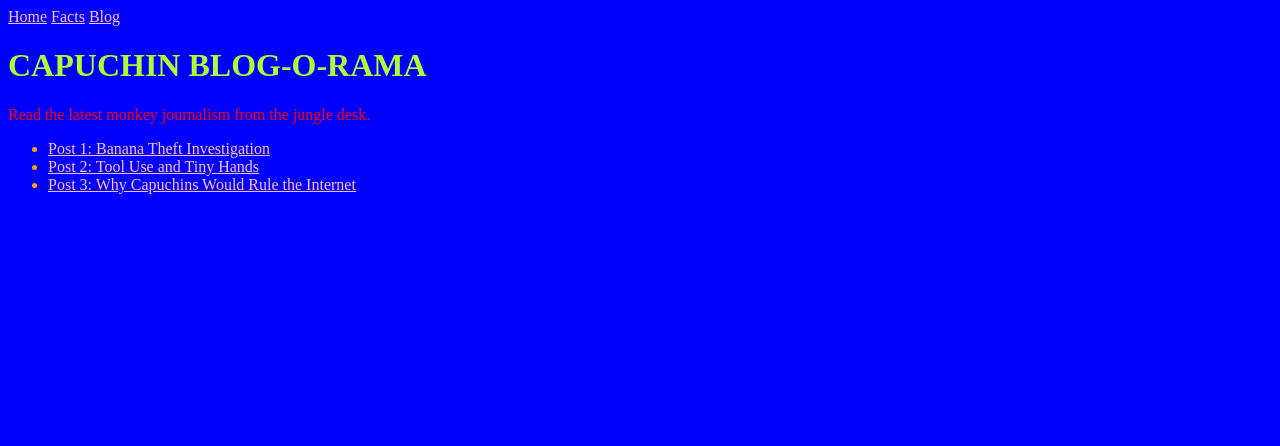
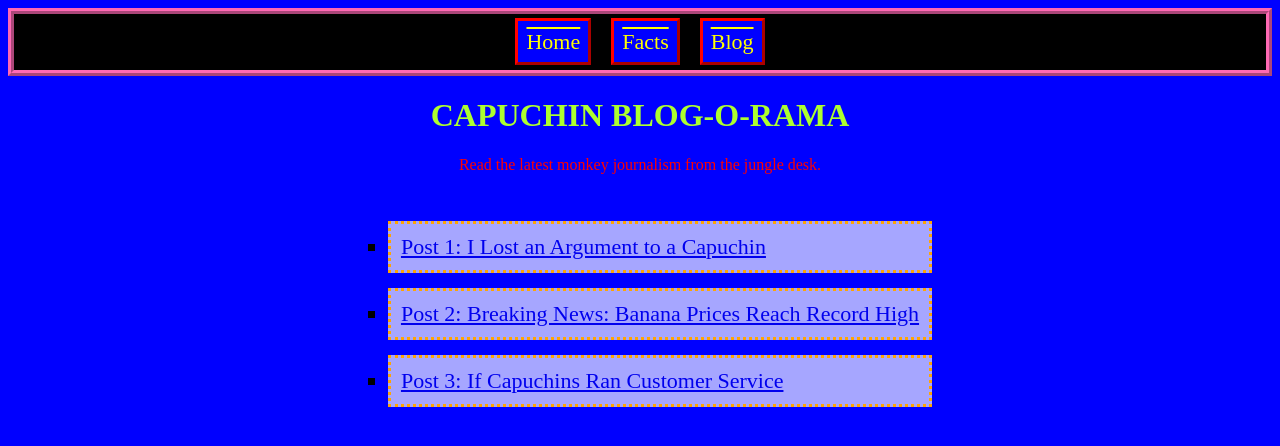
Before and after one commit to RyanKNash/CS375, a plain HTML site: page labs/1a/starter/blog/index.html in a window 1280 px wide. Drawn offline with Linux system fonts and the light colour scheme.

Commit message:
lab 1a complete

```diff
--- a/labs/1a/starter/blog/index.html
+++ b/labs/1a/starter/blog/index.html
@@ -6,6 +6,7 @@
   <title>TODO</title>
   <link rel="stylesheet" href="../style.css">
 </head>
+
 <body>
 
 <nav>
@@ -22,9 +23,9 @@
   <p>Read the latest monkey journalism from the jungle desk.</p>
 
   <ul>
-    <li><a href="post-1.html">Post 1: Banana Theft Investigation</a></li>
-    <li><a href="post-2.html">Post 2: Tool Use and Tiny Hands</a></li>
-    <li><a href="post-3.html">Post 3: Why Capuchins Would Rule the Internet</a></li>
+    <li><a href="post-1.html">Post 1: I Lost an Argument to a Capuchin</a></li>
+    <li><a href="post-2.html">Post 2: Breaking News: Banana Prices Reach Record High</a></li>
+    <li><a href="post-3.html">Post 3: If Capuchins Ran Customer Service</a></li>
   </ul>
 </main>
 
--- a/labs/1a/starter/style.css
+++ b/labs/1a/starter/style.css
@@ -3,8 +3,10 @@ img {
 }
 
 marquee {
-    color: brown;
-    font: 2em sans-serif;
+    font-size: 30px;
+    color: white;
+    background-color: red;
+    border: 5px solid yellow;
 }
 
 figcaption {
@@ -13,26 +15,57 @@ figcaption {
 
 body {
     background-color: blue;
+    text-align: center;
+    cursor: crosshair;
 }
 
 .netscape {
-    color: blueviolet;
+    color: darkorange;
     font-family: Impact, Haettenschweiler, 'Arial Narrow Bold', sans-serif;
     font-size: 5em;
+    text-decoration: underline;
 }
 
 h1 {
     color: greenyellow
 }
 
-a {
-    color: pink;
+nav {
+    background-color: black;
+    border: 6px ridge hotpink;
+    padding: 15px;
+    margin-bottom: 20px;
+}
+
+nav a {
+    color: yellow;
+    background-color: blue;
+    padding: 8px;
+    margin: 8px;
+    border: 3px outset red;
+    font-size: 22px;
+    text-decoration: overline;
+}
+
+nav a:hover {
+    background-color: red;
+    color: white;
 }
 
 ul {
-    color: orange;
+    list-style-type: square;
+    display: inline-block;
+    text-align: left;
 }
 
 p {
     color: red;
 }
+
+li {
+    font-size: 22px;
+    background-color: rgba(255, 255, 255, 0.65);
+    border: 3px dotted orange;
+    padding: 10px;
+    margin: 15px;
+}
```
Also changed, not shown: labs/1a/starter/blog/post-1.html (+6 -2 lines), labs/1a/starter/blog/post-2.html (+6 -2 lines), labs/1a/starter/blog/post-3.html (+7 -2 lines).
